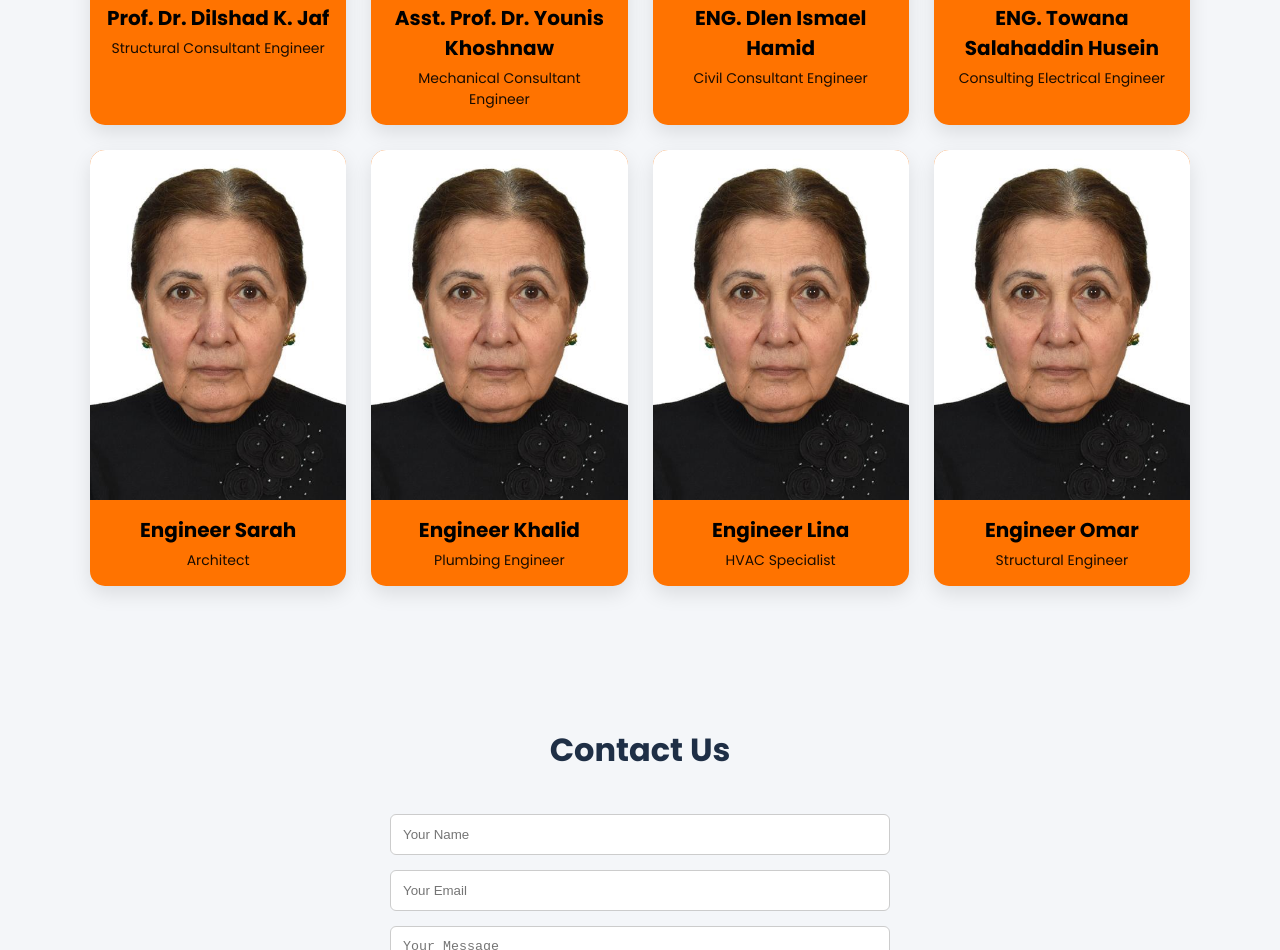
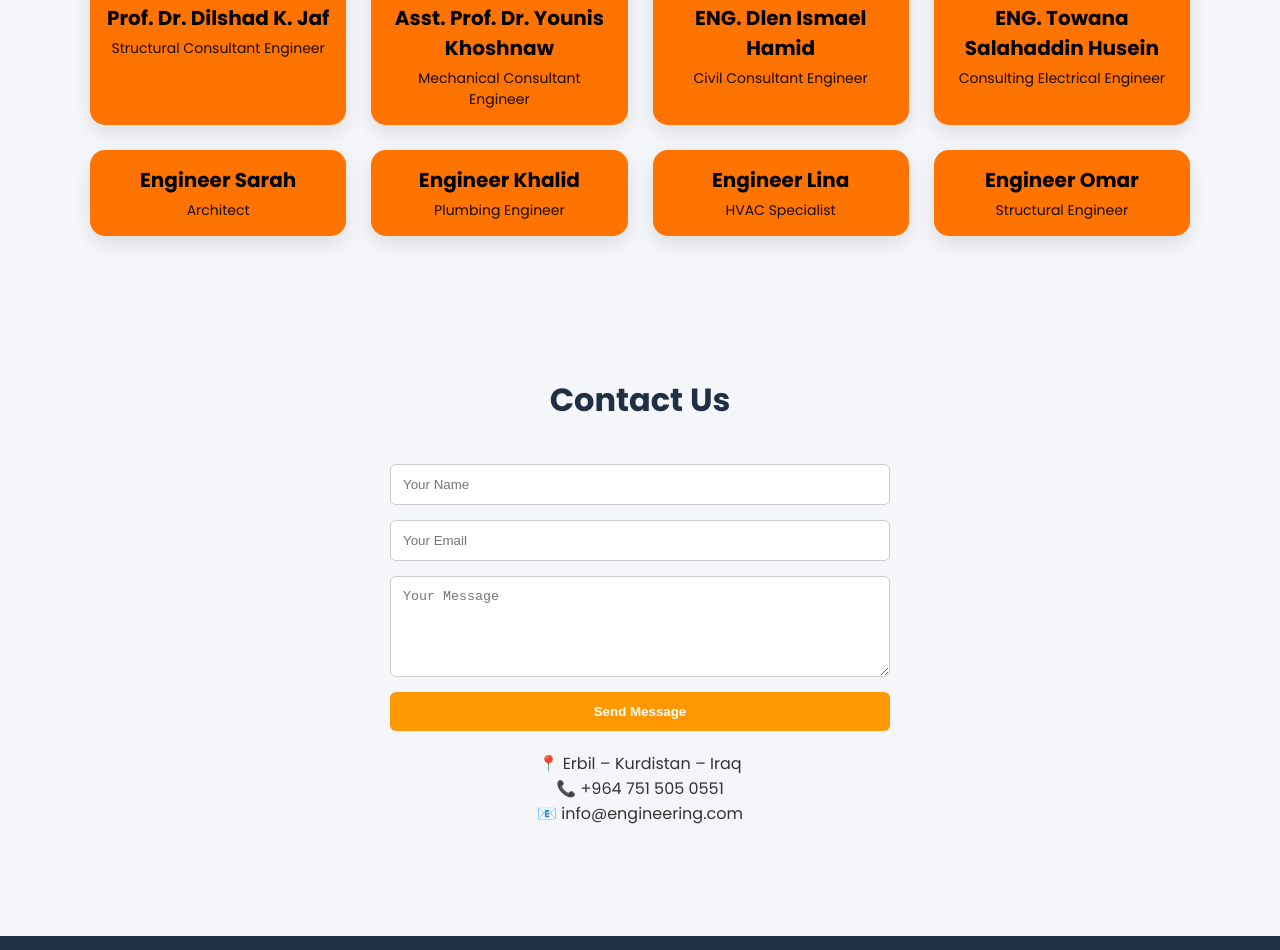
Before and after one commit to hevarrwandzi/hama-engineering, a plain HTML site: page index.html in a window 1280 px wide. Shown: the part 2147-3097 px from the top of the page. Drawn offline with Linux system fonts and the light colour scheme.

Commit message:
UI: Remove placeholder portraits for specific team members 🥊✨

```diff
--- a/index.html
+++ b/index.html
@@ -316,7 +316,6 @@ We deliver innovative, safe, and reliable solutions for projects across the Kurd
 
     <!-- Team Member 5 -->
     <a href="sarah.html" target="_blank" class="team-card">
-      <div class="team-image" style="background-image: url('building.jpeg');"></div>
       <div class="team-info">
         <h3>Engineer Sarah</h3>
         <p>Architect</p>
@@ -325,7 +324,6 @@ We deliver innovative, safe, and reliable solutions for projects across the Kurd
 
     <!-- Team Member 6 -->
     <a href="khalid.html" target="_blank" class="team-card">
-      <div class="team-image" style="background-image: url('building.jpeg');"></div>
       <div class="team-info">
         <h3>Engineer Khalid</h3>
         <p>Plumbing Engineer</p>
@@ -334,7 +332,6 @@ We deliver innovative, safe, and reliable solutions for projects across the Kurd
 
     <!-- Team Member 7 -->
     <a href="lina.html" target="_blank" class="team-card">
-      <div class="team-image" style="background-image: url('building.jpeg');"></div>
       <div class="team-info">
         <h3>Engineer Lina</h3>
         <p>HVAC Specialist</p>
@@ -343,7 +340,6 @@ We deliver innovative, safe, and reliable solutions for projects across the Kurd
 
     <!-- Team Member 8 -->
     <a href="omar.html" target="_blank" class="team-card">
-      <div class="team-image" style="background-image: url('building.jpeg');"></div>
       <div class="team-info">
         <h3>Engineer Omar</h3>
         <p>Structural Engineer</p>
```
